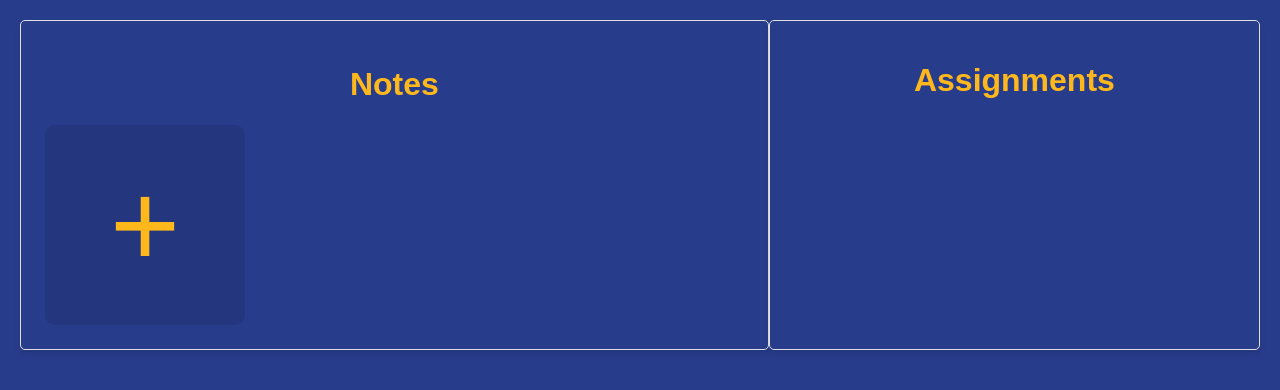
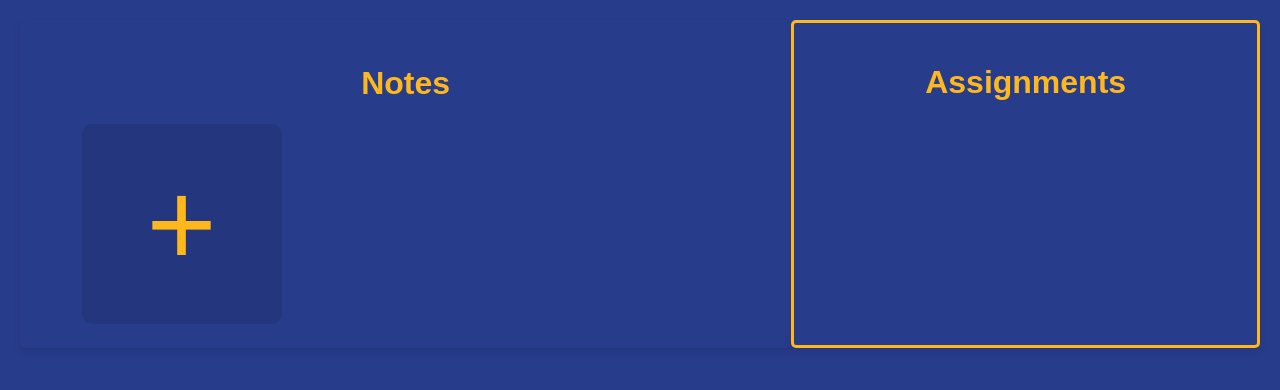
Before and after one commit to Rudyye01/CSCHacks, a Flask app: page /list in a window 1280 px wide. Shown: the top 390 px of the page. Run offline with Flask 3, Linux system fonts and the light colour scheme.

Commit message:
Update list-note.html

```diff
--- a/templates/list-note.html
+++ b/templates/list-note.html
@@ -6,11 +6,12 @@
     <style>
         body {
             font-family: Arial, sans-serif;
-            background-color: rgb(40,60,140);
+            background-color: rgb(40, 60, 140);
             text-align: center;
             margin: 0;
             padding: 20px;
-            color: rgb(255, 184, 28); /* Pitt Gold for text color */
+            color: rgb(255, 184, 28);
+            /* Pitt Gold for text color */
         }
 
         .container {
@@ -19,9 +20,8 @@
 
         .left {
             padding: 24px;
-            width: 70%;
-            background-color: rgb(40,60,140);
-            border: 1px solid #e0e0e0;
+            width: 77%;
+            background-color: rgb(40, 60, 140);
             border-radius: 5px;
             box-shadow: 0 4px 6px rgba(0, 0, 0, 0.1);
             overflow-y: auto;
@@ -30,8 +30,8 @@
         .right {
             width: 45%;
             justify-content: flex-end;
-            background-color: rgb(40,60,140);
-            border: 1px solid #e0e0e0;
+            background-color: rgb(40, 60, 140);
+            border: 3px solid rgb(255, 184, 28);
             border-radius: 5px;
             padding: 20px;
             box-shadow: 0 4px 6px rgba(0, 0, 0, 0.1);
@@ -39,7 +39,8 @@
         }
 
         h1 {
-            color: rgb(255, 184, 28); /* Pitt Gold for heading color */
+            color: rgb(255, 184, 28);
+            /* Pitt Gold for heading color */
         }
 
         ul {
@@ -60,7 +61,7 @@
 
         .completed {
             text-decoration: line-through;
-            color:#000000
+            color: #000000
         }
 
         .checkbox {
@@ -81,7 +82,7 @@
         #notes-container {
             display: grid;
             grid-template-columns: repeat(auto-fill, 200px);
-            justify-content: flex-start;
+            justify-content: center;
             gap: 24px;
         }
 
@@ -95,7 +96,8 @@
             resize: none;
             font-family: sans-serif;
             font-size: 16px;
-            background-color: rgb(255, 184, 28); /* Pitt Gold for note background color */
+            background-color: rgb(255, 184, 28);
+            /* Pitt Gold for note background color */
         }
 
         .add-note {
@@ -116,14 +118,16 @@
 
         .assignment-header {
             text-align: center;
-            color: rgb(40,60,140); /* Pitt Blue for heading color */
+            color: rgb(40, 60, 140);
+            /* Pitt Blue for heading color */
         }
 
         .assignment-details {
             display: flex;
             align-items: center;
             justify-content: space-between;
-            color: rgb(40,60,140); /* Pitt Blue for text color */
+            color: rgb(40, 60, 140);
+            /* Pitt Blue for text color */
         }
     </style>
 </head>
@@ -147,7 +151,8 @@
                         <h6>{{ assignment.className }}</h6>
                         <div class="assignment-details">
                             <span>
-                        <div class="checkbox {% if assignment.completed %}checked{% endif %}" onclick="toggleCompleted(this)"></div>
+                                <div class="checkbox {% if assignment.completed %}checked{% endif %}"
+                                    onclick="toggleCompleted(this)"></div>
                             </span>
                             <span>{{ assignment.assName }}</span>
                             <span>Due on {{ assignment.dueDate }}</span>
```
Lines whose indentation alone changed are shown as unchanged.
